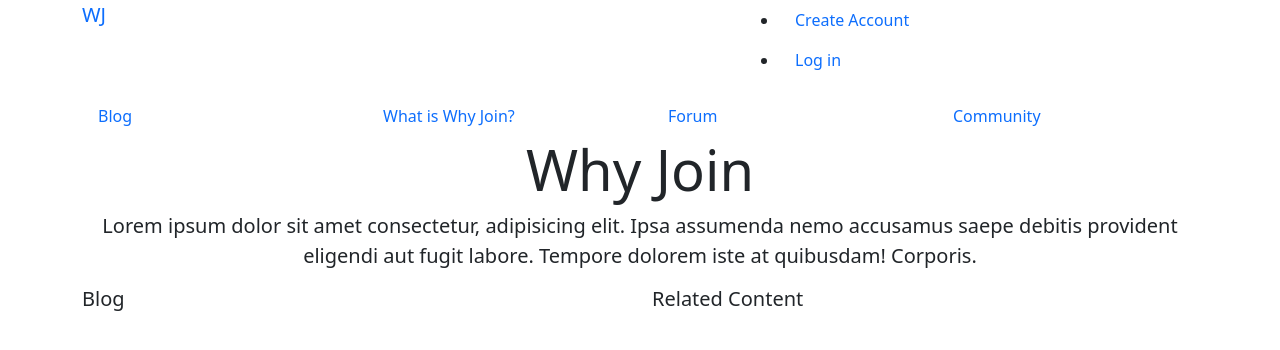
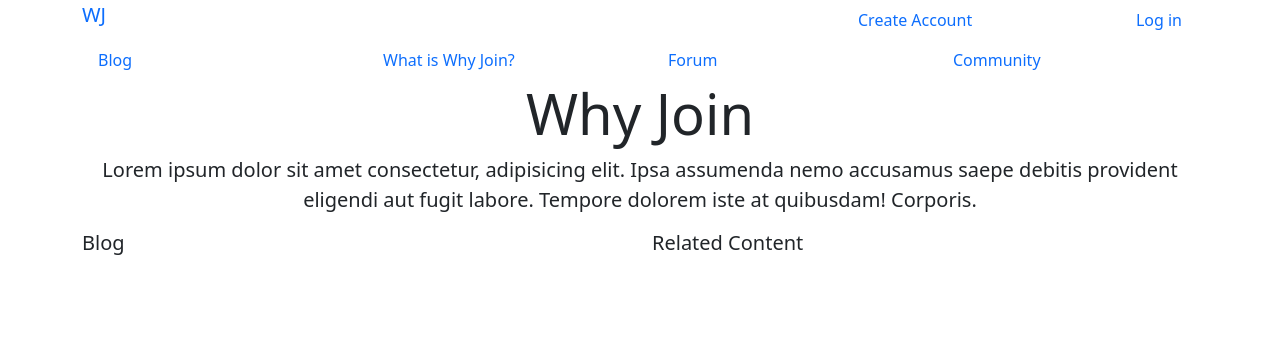
Before and after one commit to kghudgens/WhyJoin, a Django app: page / in a window 1280 px wide. Shown: the top 350 px of the page. Run offline with Django 3.2, Linux system fonts and the light colour scheme; some libraries are stand-ins or nearby versions.

Commit message:
set the links up in the top row of the navbar

```diff
--- a/whyjoin/hub/templates/hub/base.html
+++ b/whyjoin/hub/templates/hub/base.html
@@ -24,7 +24,7 @@
       <!-- Beginning of first row -->
       <div class="row">
         <!-- Brand WJ link -->
-        <div class="col-7">
+        <div class="col-8">
           <a class="navbar-brand" href="{% url 'index' %}">WJ</a>
         </div>
         <!-- If the user is authenticated show the profile button if not show the register and log in routes -->
@@ -42,17 +42,14 @@
           </div>
                 </div>
         {% else %}
-        <div class="col nowrap">
-          <ul>
-            <li>
-              <a class="nav-link" href="{% url 'register' %}">Create Account</a>
-            </li>
-            <li>
-              <a class="nav-link" href="{%url 'login' %}">Log in</a>
-            </li>
-          </ul>
-          <!-- <a class="nav-link" href="{% url 'register' %}">Create Account</a>
-          <a class="nav-link" href="{%url 'login' %}">Log in</a> -->
+        <!-- columns for registration and logging in -->
+        <div class="col">
+          <a class="nav-link" href="{% url 'register' %}">Create Account</a>
+        </div>
+
+        <div class="col-auto">
+          <a class="nav-link" href="{%url 'login' %}">Log in</a>
+
         </div>
         {% endif %}
       </div>
```
